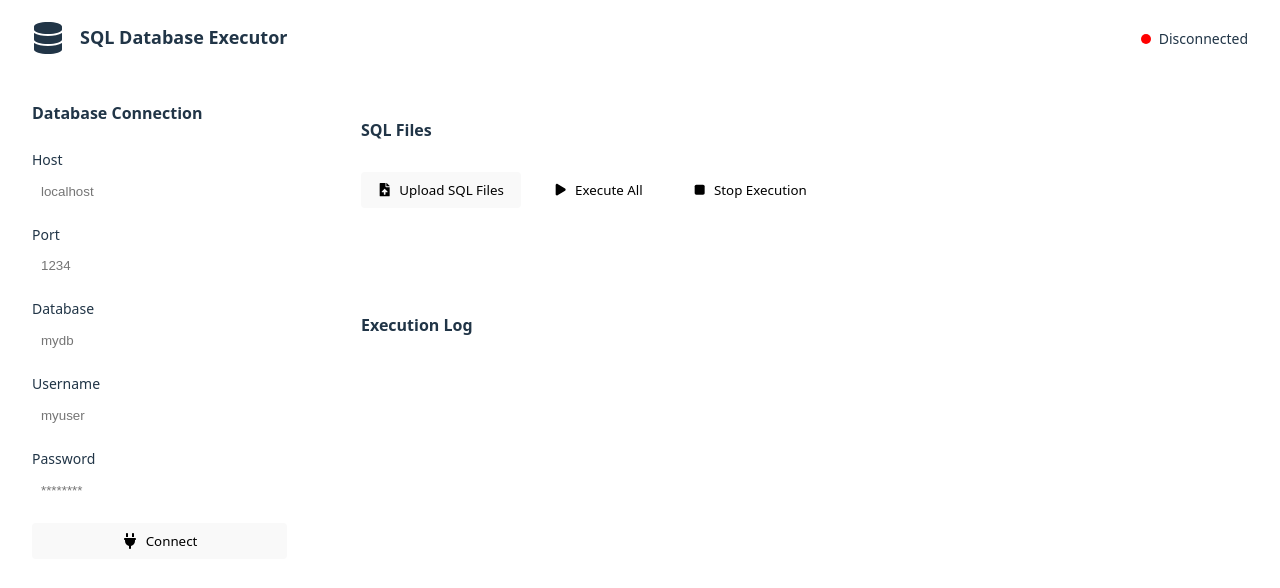
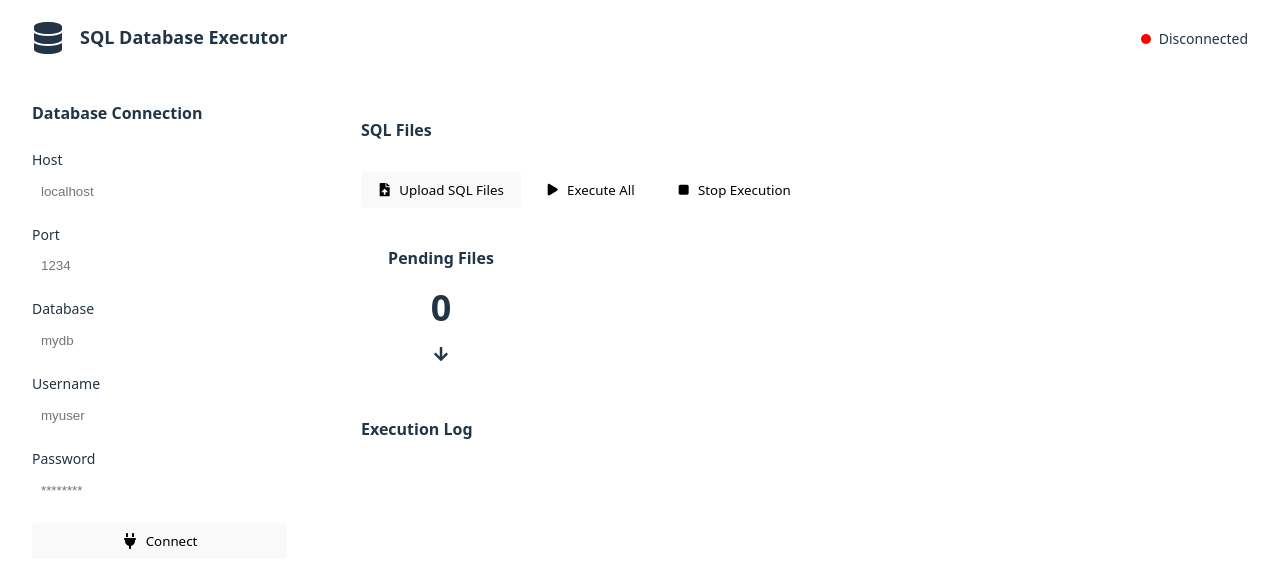
Before and after one commit to otaviozerotwo/sql_database_executor, a React (Vite) app in the folder renderer/: page / in a window 1280 px wide. Shown: the top 588 px of the page. Built offline with nearby package versions, Linux system fonts and the light colour scheme.

Commit message:
style: add card pending files

```diff
--- a/renderer/src/components/UploadFilesArea/UploadFilesArea.css
+++ b/renderer/src/components/UploadFilesArea/UploadFilesArea.css
@@ -8,7 +8,7 @@
   display: flex;
   flex-direction: row;
   margin: 0 1rem;
-  gap: 1rem;
+  gap: 0.5rem;
 }
 
 .btn {
@@ -23,3 +23,24 @@
   background-color: rgba(255, 255, 255, 0.5);
   cursor: not-allowed;
 }
+
+.sql-files-count {
+  display: flex;
+  flex-direction: column;
+  justify-content: space-around;
+  align-items: center;
+  padding: 1rem;
+  background-color: rgba(255, 255, 255, 0.5);
+  height: 8rem;
+  width: 8rem;
+  margin: 1rem;
+}
+
+.sql-files-count-title {
+  font-weight: bold;
+}
+
+.sql-files-count-number {
+  font-size: 36px;
+  font-weight: 600;
+}
--- a/renderer/src/components/UploadFilesArea/UploadFilesArea.jsx
+++ b/renderer/src/components/UploadFilesArea/UploadFilesArea.jsx
@@ -1,4 +1,4 @@
-import { FaFileUpload } from 'react-icons/fa';
+import { FaFileUpload, FaArrowDown } from 'react-icons/fa';
 import { FaPlay, FaStop } from 'react-icons/fa6';
 import './UploadFilesArea.css';
 
@@ -29,6 +29,11 @@ export function UploadFilesArea() {
           Stop Execution
         </button>
       </div>
+      <div className="sql-files-count">
+        <span className='sql-files-count-title'>Pending Files</span>
+        <span className='sql-files-count-number'>0</span>
+        <FaArrowDown />
+      </div>
     </div>
   );
 }
```
